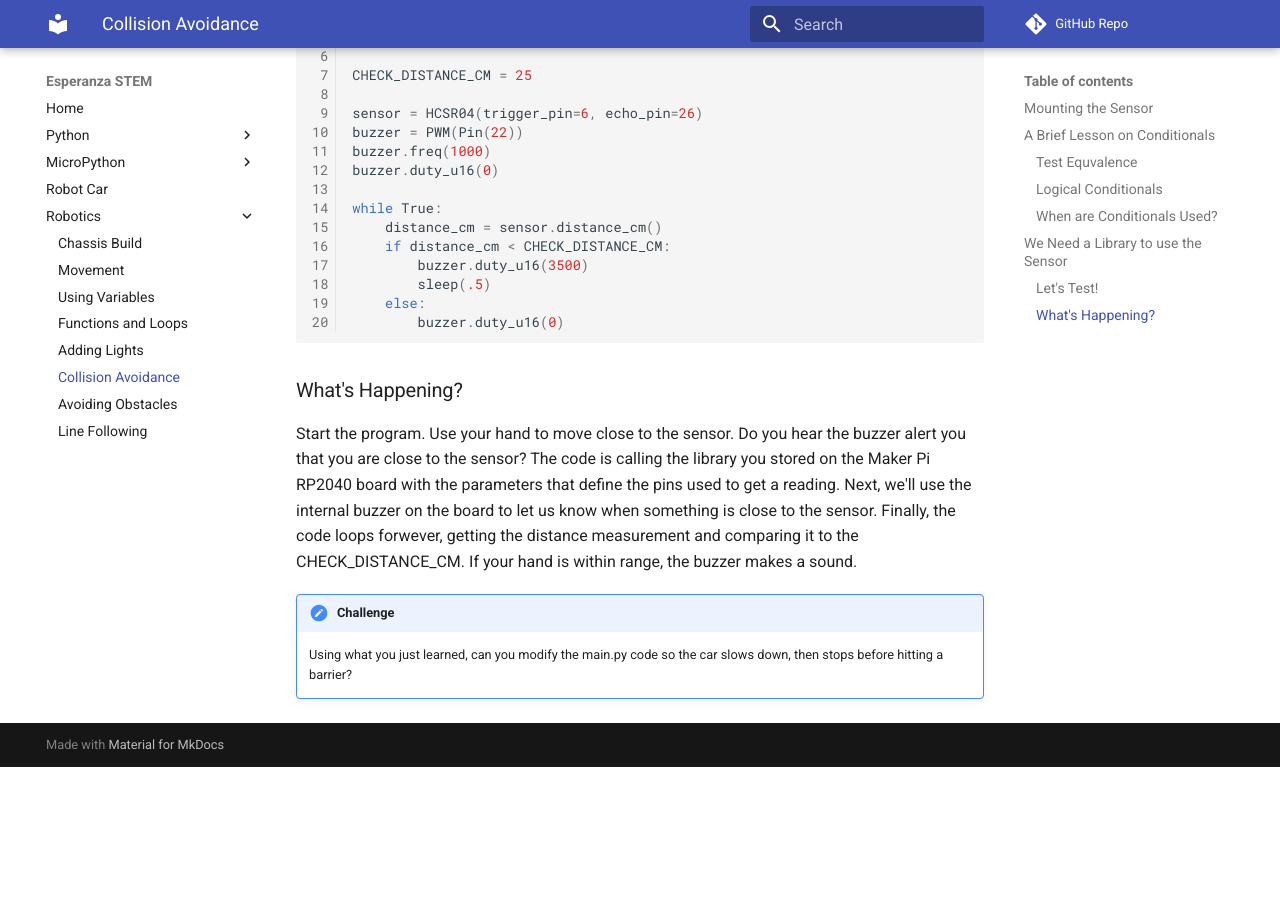
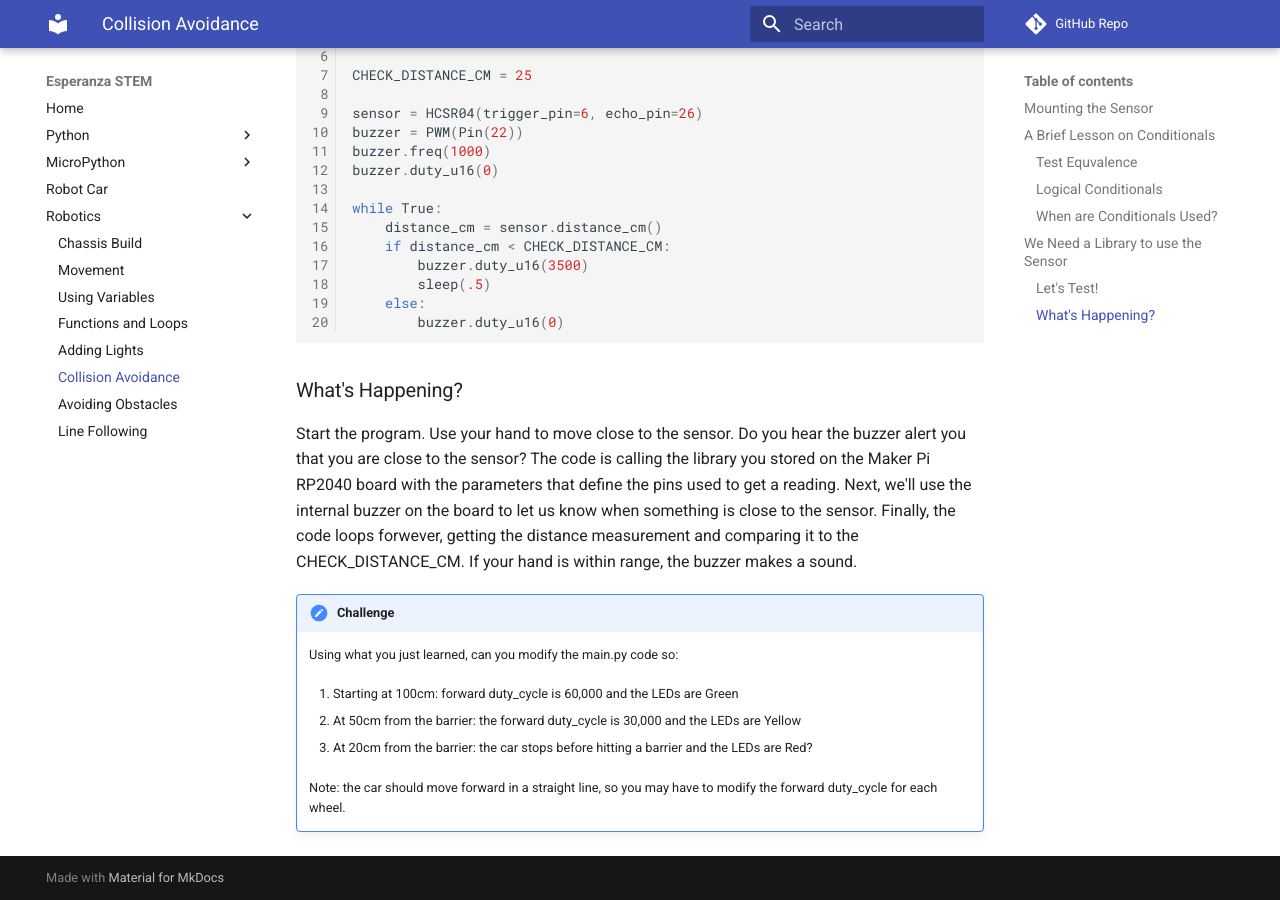
Before and after one commit to jetannenbaum/esperanzaSTEM, an MkDocs documentation site: the page built from docs/robotics/ultrasonicSensor.md, in a window 1280 px wide and 900 px high, scrolled down 2818 px. Built offline with MkDocs 1.6.1 and Material for MkDocs 9.7.7, drawn with Linux system fonts in a browser that asks for light colours; comment, search, counter and statistics services are not loaded; before the commit the page ends 3585 px from its top, so only the background shows below that.

Commit message:
Update the challenge fo collision avaoidance

```diff
--- a/docs/robotics/ultrasonicSensor.md
+++ b/docs/robotics/ultrasonicSensor.md
@@ -96,4 +96,12 @@ while True:
 Start the program.  Use your hand to move close to the sensor.  Do you hear the buzzer alert you that you are close to the sensor?  The code is calling the library you stored on the Maker Pi RP2040 board with the parameters that define the pins used to get a reading.  Next, we'll use the internal buzzer on the board to let us know when something is close to the sensor.  Finally, the code loops forwever, getting the distance measurement and comparing it to the CHECK_DISTANCE_CM.  If your hand is within range, the buzzer makes a sound.
 
 !!! Challenge
-    Using what you just learned, can you modify the main.py code so the car slows down, then stops before hitting a barrier?
+    Using what you just learned, can you modify the main.py code so:
+
+    1.  Starting at 100cm: forward duty_cycle is 60,000 and the LEDs are Green
+
+    2.  At 50cm from the barrier: the forward duty_cycle is 30,000 and the LEDs are Yellow
+
+    3.  At 20cm from the barrier: the car stops before hitting a barrier and the LEDs are Red?
+
+    Note: the car should move forward in a straight line, so you may have to modify the forward duty_cycle for each wheel.
```
